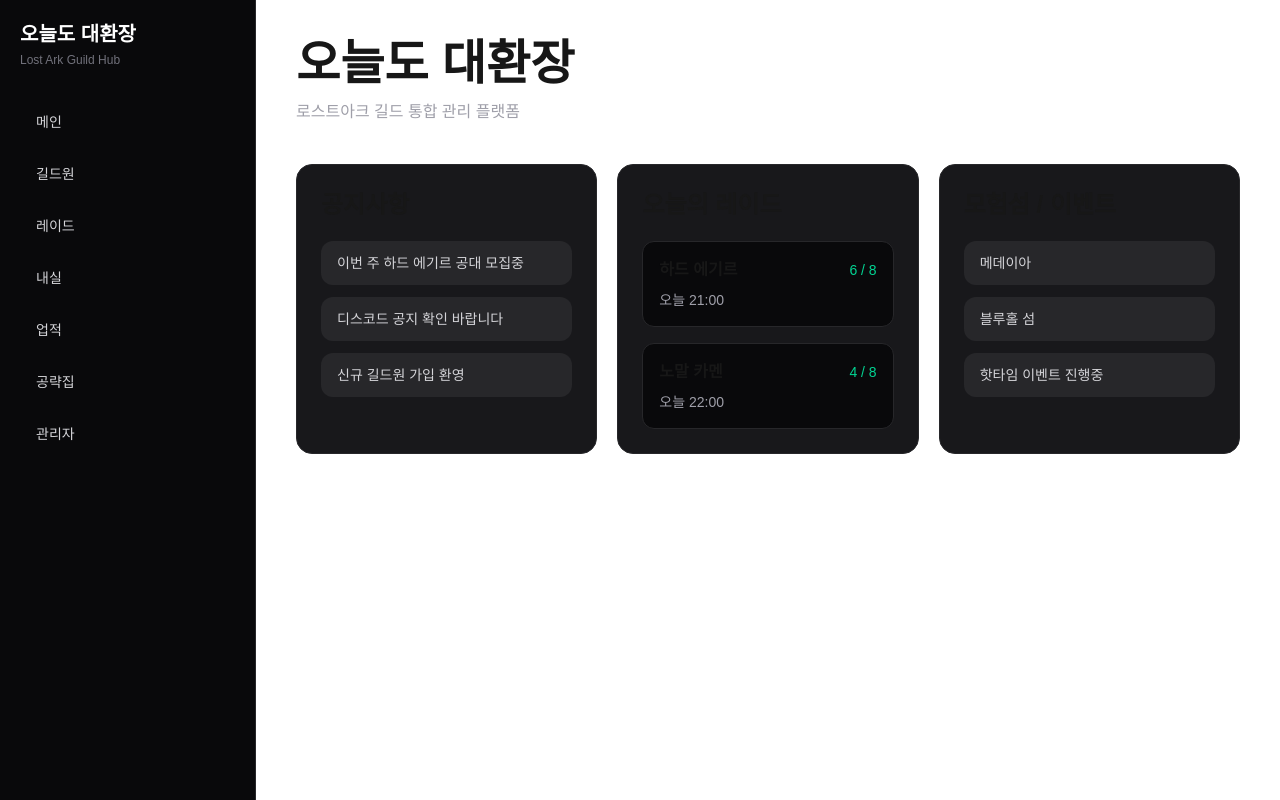
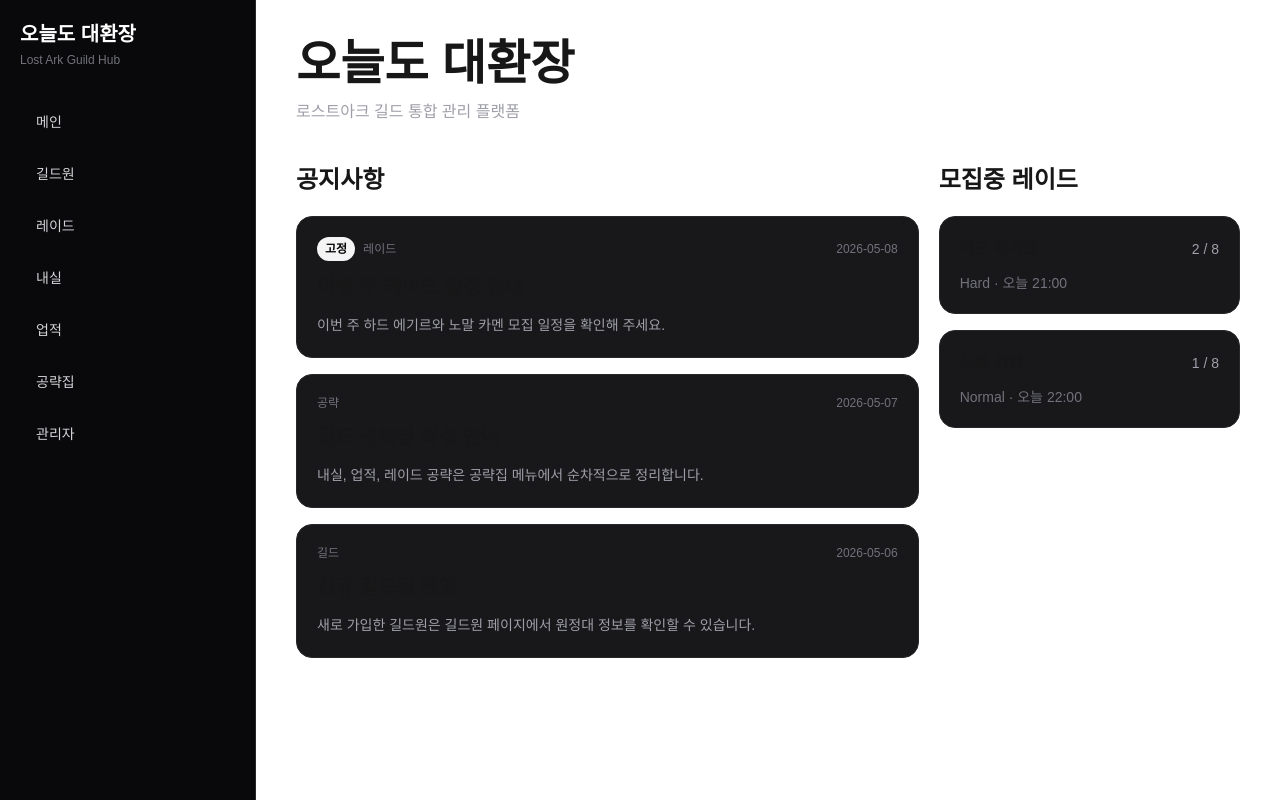
Before and after one commit to janghanyoung/loa-guild-hub, a Next.js app: page / in a window 1280 px wide. Built offline with nearby package versions, Linux system fonts and the light colour scheme.

Commit message:
add notices to dashboard

```diff
--- a/app/page.tsx
+++ b/app/page.tsx
@@ -1,29 +1,10 @@
-const notices = [
-  "이번 주 하드 에기르 공대 모집중",
-  "디스코드 공지 확인 바랍니다",
-  "신규 길드원 가입 환영",
-];
-
-const raids = [
-  {
-    title: "하드 에기르",
-    status: "6 / 8",
-    time: "오늘 21:00",
-  },
-  {
-    title: "노말 카멘",
-    status: "4 / 8",
-    time: "오늘 22:00",
-  },
-];
-
-const events = [
-  "메데이아",
-  "블루홀 섬",
-  "핫타임 이벤트 진행중",
-];
+import NoticeCard from "@/components/notice/NoticeCard";
+import { notices, raidApplications } from "@/lib/mock-data";
 
 export default function HomePage() {
+  const pinnedNotices = notices.filter((notice) => notice.pinned);
+  const recentNotices = notices.filter((notice) => !notice.pinned).slice(0, 2);
+
   return (
     <section className="p-10">
       <div className="mb-10">
@@ -35,67 +16,43 @@ export default function HomePage() {
       </div>
 
       <div className="grid grid-cols-1 gap-5 xl:grid-cols-3">
-        {/* 공지사항 */}
-        <div className="rounded-2xl border border-zinc-800 bg-zinc-900 p-6">
-          <h2 className="mb-5 text-2xl font-semibold">
-            공지사항
-          </h2>
+        <div className="xl:col-span-2">
+          <h2 className="mb-5 text-2xl font-semibold">공지사항</h2>
 
-          <div className="space-y-3">
-            {notices.map((notice) => (
-              <div
-                key={notice}
-                className="rounded-xl bg-zinc-800 px-4 py-3 text-sm text-zinc-300"
-              >
-                {notice}
-              </div>
+          <div className="space-y-4">
+            {[...pinnedNotices, ...recentNotices].map((notice) => (
+              <NoticeCard
+                key={notice.id}
+                title={notice.title}
+                category={notice.category}
+                date={notice.date}
+                pinned={notice.pinned}
+                summary={notice.summary}
+              />
             ))}
           </div>
         </div>
 
-        {/* 오늘의 레이드 */}
-        <div className="rounded-2xl border border-zinc-800 bg-zinc-900 p-6">
-          <h2 className="mb-5 text-2xl font-semibold">
-            오늘의 레이드
-          </h2>
+        <div>
+          <h2 className="mb-5 text-2xl font-semibold">모집중 레이드</h2>
 
           <div className="space-y-4">
-            {raids.map((raid) => (
+            {raidApplications.map((raid) => (
               <div
-                key={raid.title}
-                className="rounded-xl border border-zinc-800 bg-zinc-950 p-4"
+                key={raid.id}
+                className="rounded-2xl border border-zinc-800 bg-zinc-900 p-5"
               >
-                <div className="flex items-center justify-between">
-                  <h3 className="font-semibold">
-                    {raid.title}
-                  </h3>
+                <div className="mb-3 flex items-center justify-between">
+                  <h3 className="font-semibold">{raid.raidName}</h3>
 
-                  <span className="text-sm text-emerald-400">
-                    {raid.status}
+                  <span className="text-sm text-zinc-400">
+                    {raid.applicants.length} / {raid.capacity}
                   </span>
                 </div>
 
-                <p className="mt-2 text-sm text-zinc-400">
-                  {raid.time}
+                <p className="text-sm text-zinc-500">
+                  {raid.difficulty} · {raid.time}
                 </p>
-              </div>
-            ))}
-          </div>
-        </div>
-
-        {/* 모험섬 / 이벤트 */}
-        <div className="rounded-2xl border border-zinc-800 bg-zinc-900 p-6">
-          <h2 className="mb-5 text-2xl font-semibold">
-            모험섬 / 이벤트
-          </h2>
-
-          <div className="space-y-3">
-            {events.map((event) => (
-              <div
-                key={event}
-                className="rounded-xl bg-zinc-800 px-4 py-3 text-sm text-zinc-300"
-              >
-                {event}
               </div>
             ))}
           </div>
--- /dev/null
+++ b/components/notice/NoticeCard.tsx
@@ -0,0 +1,37 @@
+type NoticeCardProps = {
+  title: string;
+  category: string;
+  date: string;
+  pinned: boolean;
+  summary: string;
+};
+
+export default function NoticeCard({
+  title,
+  category,
+  date,
+  pinned,
+  summary,
+}: NoticeCardProps) {
+  return (
+    <div className="rounded-2xl border border-zinc-800 bg-zinc-900 p-5">
+      <div className="mb-3 flex items-center justify-between gap-3">
+        <div className="flex items-center gap-2">
+          {pinned && (
+            <span className="rounded-full bg-zinc-100 px-2 py-1 text-xs font-semibold text-zinc-950">
+              고정
+            </span>
+          )}
+
+          <span className="text-xs text-zinc-500">{category}</span>
+        </div>
+
+        <span className="text-xs text-zinc-500">{date}</span>
+      </div>
+
+      <h2 className="text-xl font-semibold">{title}</h2>
+
+      <p className="mt-3 text-sm leading-6 text-zinc-400">{summary}</p>
+    </div>
+  );
+}
--- a/lib/mock-data.ts
+++ b/lib/mock-data.ts
@@ -1,3 +1,31 @@
+export const notices = [
+  {
+    id: "notice-001",
+    title: "이번 주 레이드 일정 안내",
+    category: "레이드",
+    date: "2026-05-08",
+    pinned: true,
+    summary: "이번 주 하드 에기르와 노말 카멘 모집 일정을 확인해 주세요.",
+  },
+  {
+    id: "notice-002",
+    title: "길드 공략집 작성 안내",
+    category: "공략",
+    date: "2026-05-07",
+    pinned: false,
+    summary: "내실, 업적, 레이드 공략은 공략집 메뉴에서 순차적으로 정리합니다.",
+  },
+  {
+    id: "notice-003",
+    title: "신규 길드원 환영",
+    category: "길드",
+    date: "2026-05-06",
+    pinned: false,
+    summary: "새로 가입한 길드원은 길드원 페이지에서 원정대 정보를 확인할 수 있습니다.",
+  },
+];
+
+
 
 export const collectibleGuides = [
   {
```
